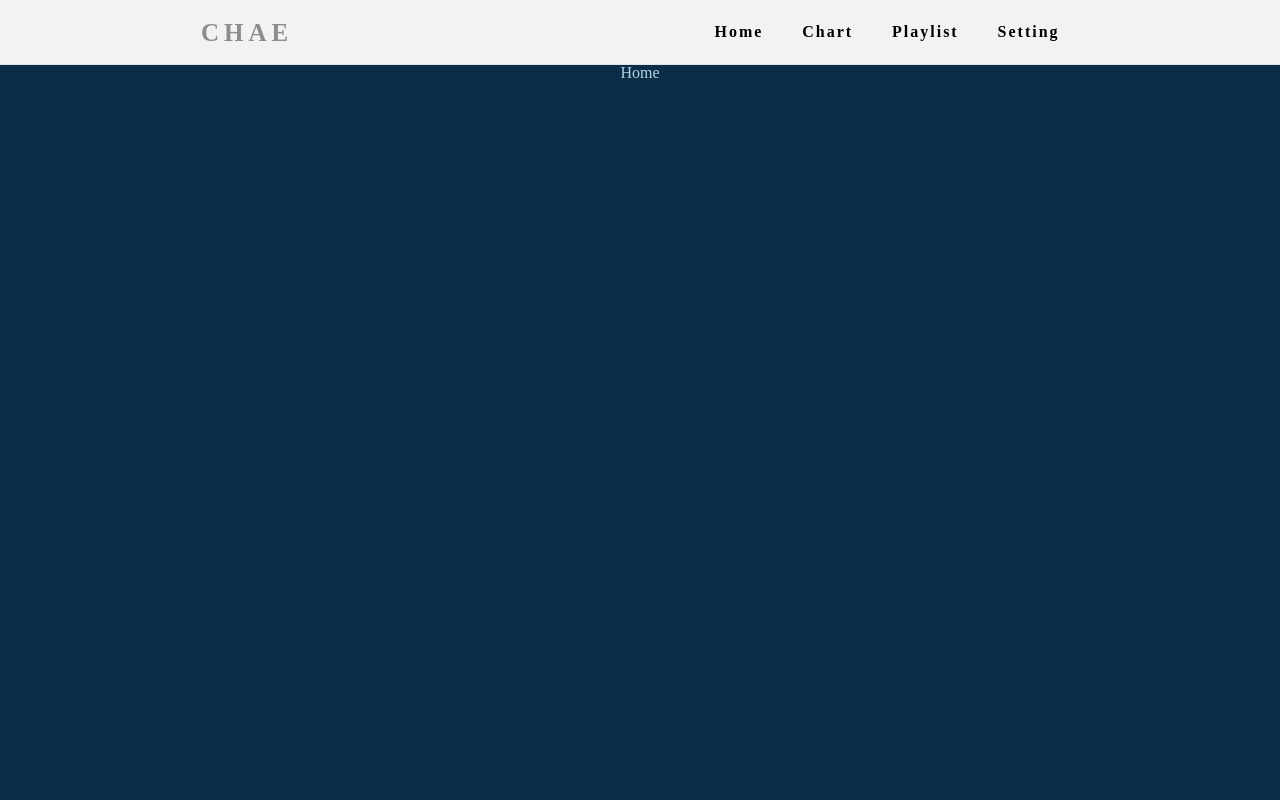
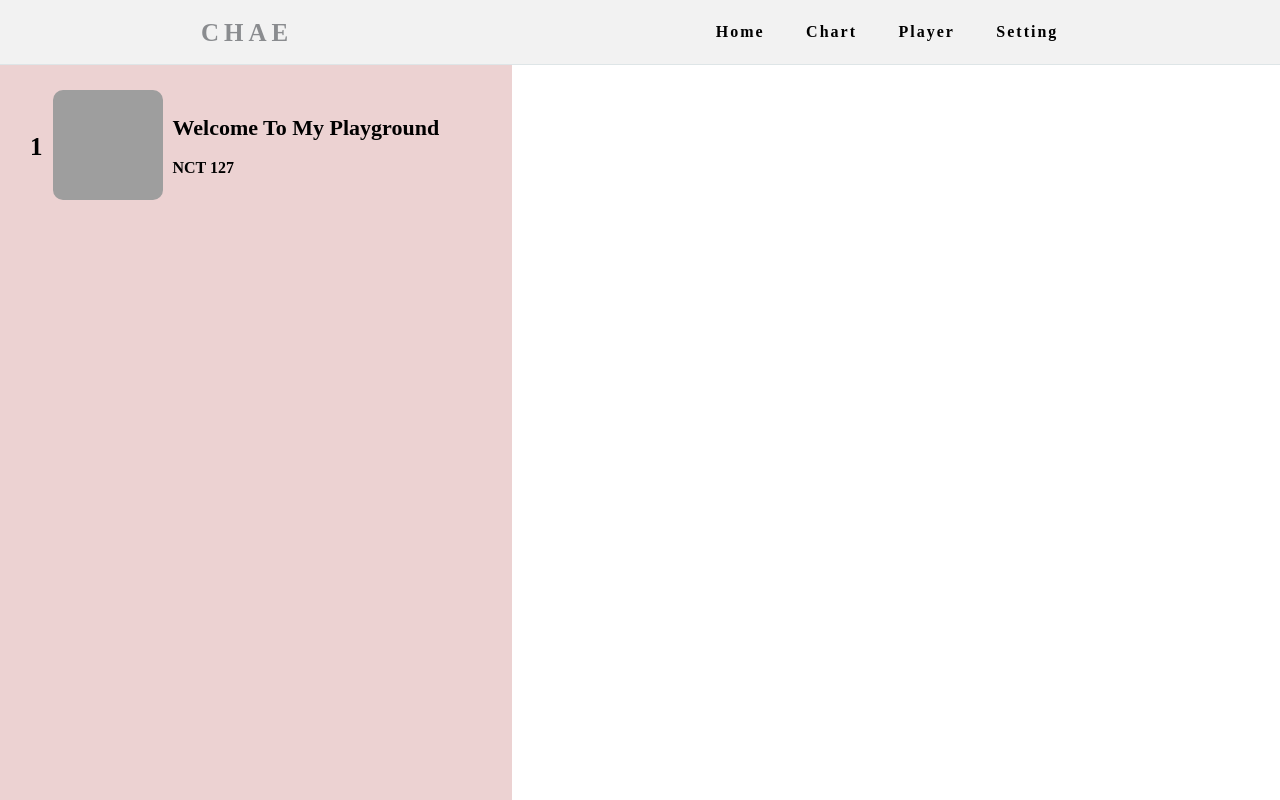
Before and after one commit to chaeikim-tech/chae_player, a React (Create React App) app: page / in a window 1280 px wide. Built offline with nearby package versions, Linux system fonts and the light colour scheme; grey boxes are pictures that could not be loaded.

Commit message:
Add Playlist Frame

```diff
--- a/src/App.js
+++ b/src/App.js
@@ -13,8 +13,7 @@
 import Player from "./pages/Player";
 
 const RootDiv = styled.div`
-  background-color: #0C2D48;
-  color:#B1D4E0;
+  background-color: #FFF;
   height: 100vh;
   overflow: hidden;
 `;
--- a/src/components/Header.jsx
+++ b/src/components/Header.jsx
@@ -39,7 +39,7 @@
             align-items:center;
             background-color: #f2f2f2;
             transform: translateX(100%);
-            transition: transform 0.5s ease-in;
+            transition: transform 0.3s ease-in;
         };
         li{
             list-style: none;
@@ -101,9 +101,9 @@
             <h2>CHAE</h2>
             <ul className="navLinks">
                 <li><Link to="/">Home</Link></li>
-                <li><Link to="/">Chart</Link></li>
-                <li><Link to="/">Playlist</Link></li>
-                <li><Link to="/">Setting</Link></li>
+                <li><Link to="/chart">Chart</Link></li>
+                <li><Link to="/player">Player</Link></li>
+                <li><Link to="/setting">Setting</Link></li>
             </ul>
             <FiMenu className="burgerMenu" onClick={NavSlide} />
         </Wrapper>
--- a/src/pages/Home.jsx
+++ b/src/pages/Home.jsx
@@ -3,15 +3,11 @@
 import styled from "styled-components";
 import Header from '../components/Header';
 import Nav from "../components/Nav";
+import Playlist from './Playlist';
 
 const Main = styled.div`
     display: flex;
     flex-direction: column;
-    justify-content: space-around;
-    align-items: center;
-    margin:0;
-    padding:0;
-    box-sizing: border-box;
 `;
 
 const Home = () => {
@@ -20,6 +16,7 @@
     return (
         <Main>
             <Header />
+            <Playlist />
             <h1>Home</h1>
         </Main>
     )
--- /dev/null
+++ b/src/pages/Playlist.jsx
@@ -0,0 +1,77 @@
+import styled from "styled-components"
+import { ImPlay2, ImPause } from "react-icons/im"
+
+const Wrapper = styled.div`
+    left:0;
+    top: 8vh;
+    width: 40%;
+    min-height: 100vh;
+    background-color: #a21f1f33;
+`;
+
+const MusicComp = styled.div`
+    display:flex;
+    align-items: center;
+    margin: 20px 10px;
+    padding: 5px 10px;
+    &:hover{
+        margin: 10px;
+        background-color: rgba(255,255,255, 0.2);
+        border-radius: 20px;
+        cursor: pointer;
+    }
+`
+
+const ImgContainer = styled.div`
+    position: relative;
+    display: inline-block;
+`
+
+const MusicImg = styled.img`
+    position: relative;
+    width: 110px;
+    height: 110px;
+    border-radius: 10px;
+`
+
+const StyledHiPlay = styled(ImPlay2)`
+    display:none;
+    position: absolute;
+    top: 30px;
+    right: 30px;
+    ${MusicComp}:hover & {
+        display: block;
+        filter:drop-shadow(white 8px 5px 10px)
+    }
+
+`
+
+const MusicText = styled.div`
+    display:flex;
+    flex-direction: column;
+    justify-content: space-around;
+    padding-left: 10px;
+    height: 80px;
+`
+
+const Playlist = () => {
+
+    return (
+        <Wrapper>
+            <MusicComp>
+                <span style={{ fontSize: 25, fontWeight: 700, padding: 10 }}>1</span>
+                <ImgContainer>
+                    <MusicImg src={"https://image.yes24.com/goods/66904853/XL"} />
+                    <StyledHiPlay size={50} />
+                </ImgContainer>
+                <MusicText>
+                    <div style={{ fontSize: 22, fontWeight: 600 }}>Welcome To My Playground</div>
+                    <div style={{ fontSize: 16, fontWeight: 600 }}>NCT 127</div>
+                </MusicText>
+
+            </MusicComp>
+        </Wrapper >
+    )
+}
+
+export default Playlist;
```
